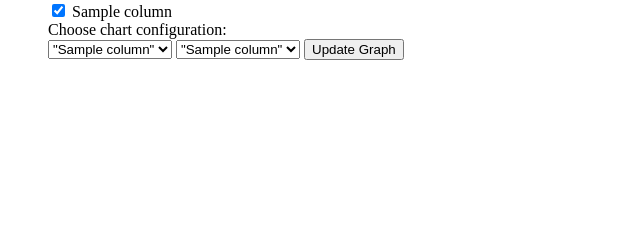
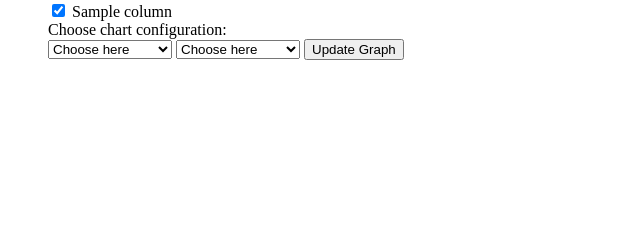
Before and after one commit to kesha001/DataVisFlask, a Python web app: template templates/charts.html in a window 1280 px wide. Shown: the part 566-800 px from the top of the page, without its empty margins (0-640 px from the left). Run offline with Jinja, Linux system fonts and the light colour scheme; the template is opened without the code that fills it: most values are stand-ins (such as "Sample title", 1, 10 or a date in 2020); some libraries are stand-ins or nearby versions.

Commit message:
fix initialization in update chart class default selection under chart

```diff
--- a/chart_utils.py
+++ b/chart_utils.py
@@ -22,9 +22,11 @@ def create_chart(data=None):
 
     fig = px.bar(df, x='Name', y='Age', color='City', barmode='group')
 
-    print(df.head())
+    # print(df.head())
 
     graphJSON = json.dumps(fig, cls=plotly.utils.PlotlyJSONEncoder)
+
+    # print(graphJSON.layout)
 
     return graphJSON, df.columns.to_list()
 
@@ -47,7 +49,7 @@ def upload_chart():
         csv_reader = csv.DictReader(file_content.splitlines())
         csv_data = [row for row in csv_reader]
         # print(csv_data)
-        graph = create_chart(data=csv_data)
+        graph, column_list = create_chart(data=csv_data)
         # return jsonify({"message": "File processed successfully", "data": csv_data[:5]}), 200
         return graph
 
--- a/static/js/charts.js
+++ b/static/js/charts.js
@@ -32,11 +32,11 @@ class UploadChartForm {
         );
 
         this.showUploaded = this.showUploaded.bind(this);
+
       }
 
     handleUploadClick(event) {
         event.preventDefault();
-        // sendData(this.form, this.addChartToList)
         sendData(this.form, this.showUploaded);
     }
 
@@ -64,7 +64,6 @@ class UploadChartForm {
         const graphData = JSON.parse(rawData);
 
         const newChartCard = document.querySelector(".chart").cloneNode(true);
-        // const newChartCard = document.getElementById("chart").cloneNode(true);
         const chartList = document.querySelector(".chart-list")
 
         Plotly.newPlot(newChartCard, graphData.data);
@@ -77,16 +76,30 @@ class UploadChartForm {
 
 class UpdateChartForm {
     constructor(el) {
-        this.chartContainer = el.querySelector("chart");
+
+        this.chartContainer = el.querySelector(".chart");
         this.chartList = el.querySelector(".chart-list");
         this.chartCard = el.querySelector(".chart-card");
-        this.chartSelector = this.chartCard.querySelector("column-selectors-bar-chart");
+        this.chartSelector = this.chartCard.querySelector(".column-selectors-bar-chart");
         this.updateButton = this.chartSelector.querySelector(".update-bar-chart");
-        this.selectorX = this.chartSelector.querySelector("bar-chart-columns-x");
-        this.selectorY = this.chartSelector.querySelector("bar-chart-columns-y");
+        this.selectorX = this.chartSelector.querySelector(".bar-chart-columns-x");
+        this.selectorY = this.chartSelector.querySelector(".bar-chart-columns-y");
 
-        console.log(this.chartList);
+        this.updateButton.addEventListener(
+            "click",
+            this.handleUpdateClick.bind(this)
+        );
 
+
+    }
+
+    handleUpdateClick(event) {
+        event.preventDefault();
+        this.updateChart();
+    }
+
+    updateChart() {
+        console.log(this.selectorX.value);
     }
 }
 
--- a/templates/_chart_card.html
+++ b/templates/_chart_card.html
@@ -11,11 +11,13 @@
     <label for="column-selectors-bar-chart">Choose chart configuration:</label>
     <div class="column-selectors-bar-chart">
         <select class="bar-chart-columns-x">
+            <option value="" selected disabled hidden>Choose here</option>
             {% for column in columns %}
                 <option value="{{ column }}">"{{ column }}"</option>
             {% endfor %}
         </select>
         <select class="bar-chart-columns-y">
+            <option value="" selected disabled hidden>Choose here</option>
             {% for column in columns %}
                 <option value="{{ column }}">"{{ column }}"</option>
             {% endfor %}
--- a/templates/charts.html
+++ b/templates/charts.html
@@ -31,6 +31,11 @@
     var graphs = {{ graphJSON | safe }};
     if (graphs) {
         Plotly.newPlot('chart', graphs.data, graphs.layout || {});
+
+        var xAxisTitle = graphs.layout.xaxis?.title?.text || 'X-axis';
+        var yAxisTitle = graphs.layout.yaxis?.title?.text || 'Y-axis';
+        document.querySelector(".bar-chart-columns-x").value = xAxisTitle;
+        document.querySelector(".bar-chart-columns-y").value = yAxisTitle;
     } else {
         console.log("No default chart available.");
     }
```
